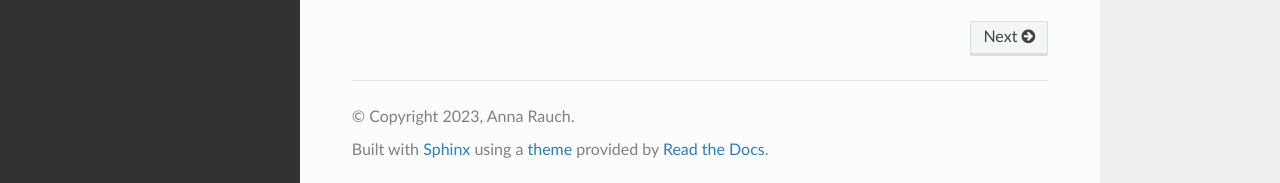
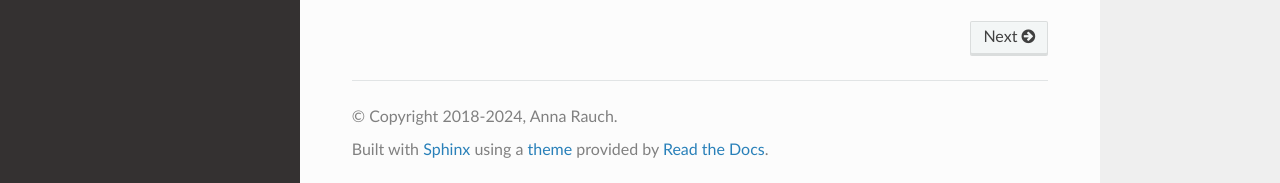
Before and after one commit to swisstopo/lg-tie-lib, a Sphinx documentation site: the page built from doc/index.rst, in a window 1280 px wide and 900 px high, scrolled down 832 px. Shown: the part 714-897 px from the top of the window. Built offline with Sphinx 7.4.7 and the Read the Docs theme 2.0.0, drawn with Linux system fonts in a browser that asks for light colours.

Commit message:
fixing trivial errors

```diff
--- a/doc/conf.py
+++ b/doc/conf.py
@@ -6,14 +6,14 @@
 
 import os
 import sys
-sys.path.insert(0, os.path.abspath('../src/python/'))
+sys.path.insert(0, os.path.abspath('../src/'))
 
 
 # -- Project information -----------------------------------------------------
 # https://www.sphinx-doc.org/en/master/usage/configuration.html#project-information
 
 project = 'TIE'
-copyright = '2023, Anna Rauch'
+copyright = '2018-2024, Anna Rauch'
 author = 'Anna Rauch'
 
 # -- General configuration ---------------------------------------------------
@@ -70,9 +70,3 @@
 html_theme = 'sphinx_rtd_theme'  #'alabaster'  # sphinx-rtd-theme
 #html_theme_path = [renku_sphinx_theme.get_path()]
 html_static_path = ['_static']
-
-
-html_theme_options = {
-    "github_repo": "https://github.com/geoadmin",
-    "description": "black"
-}
```
